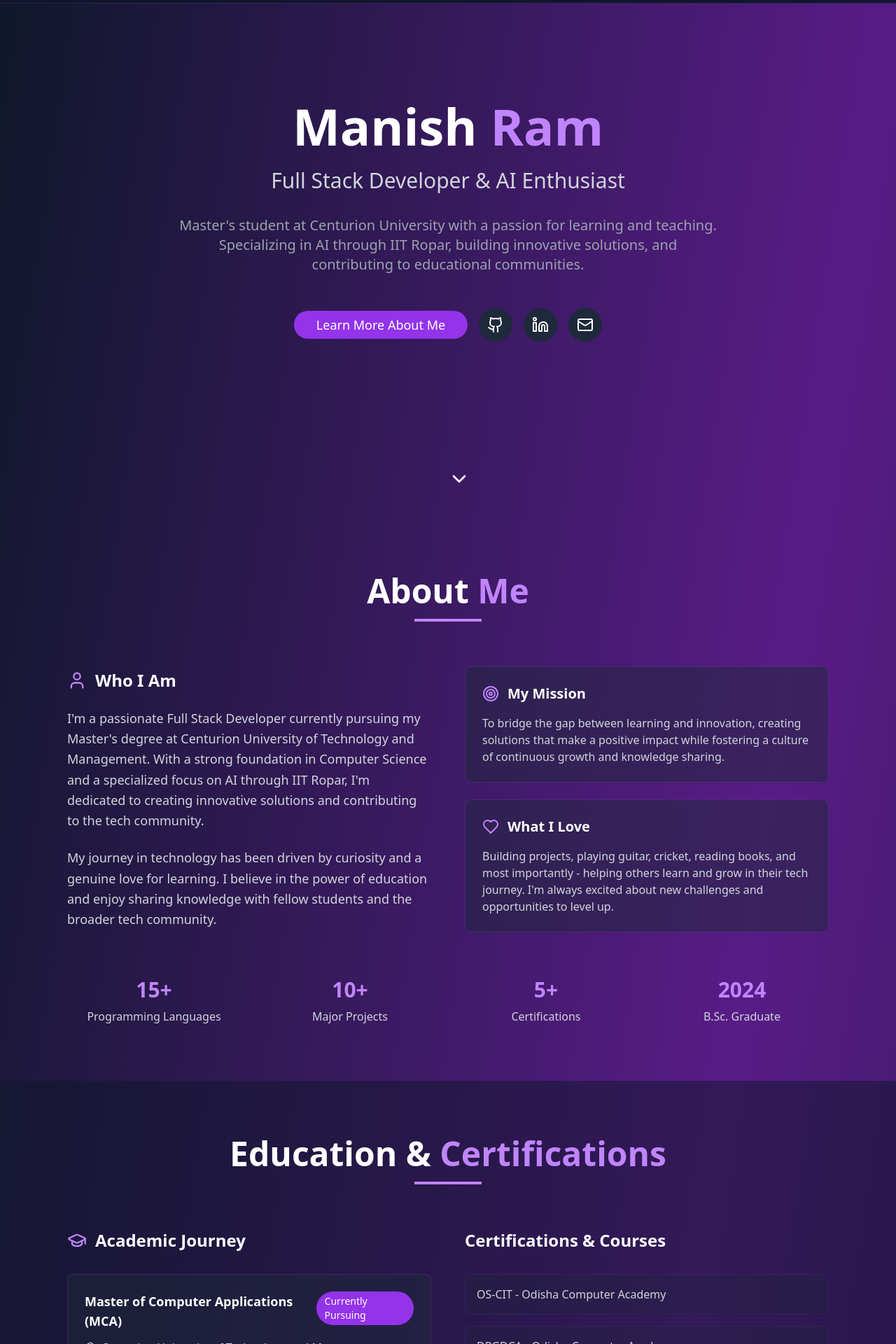
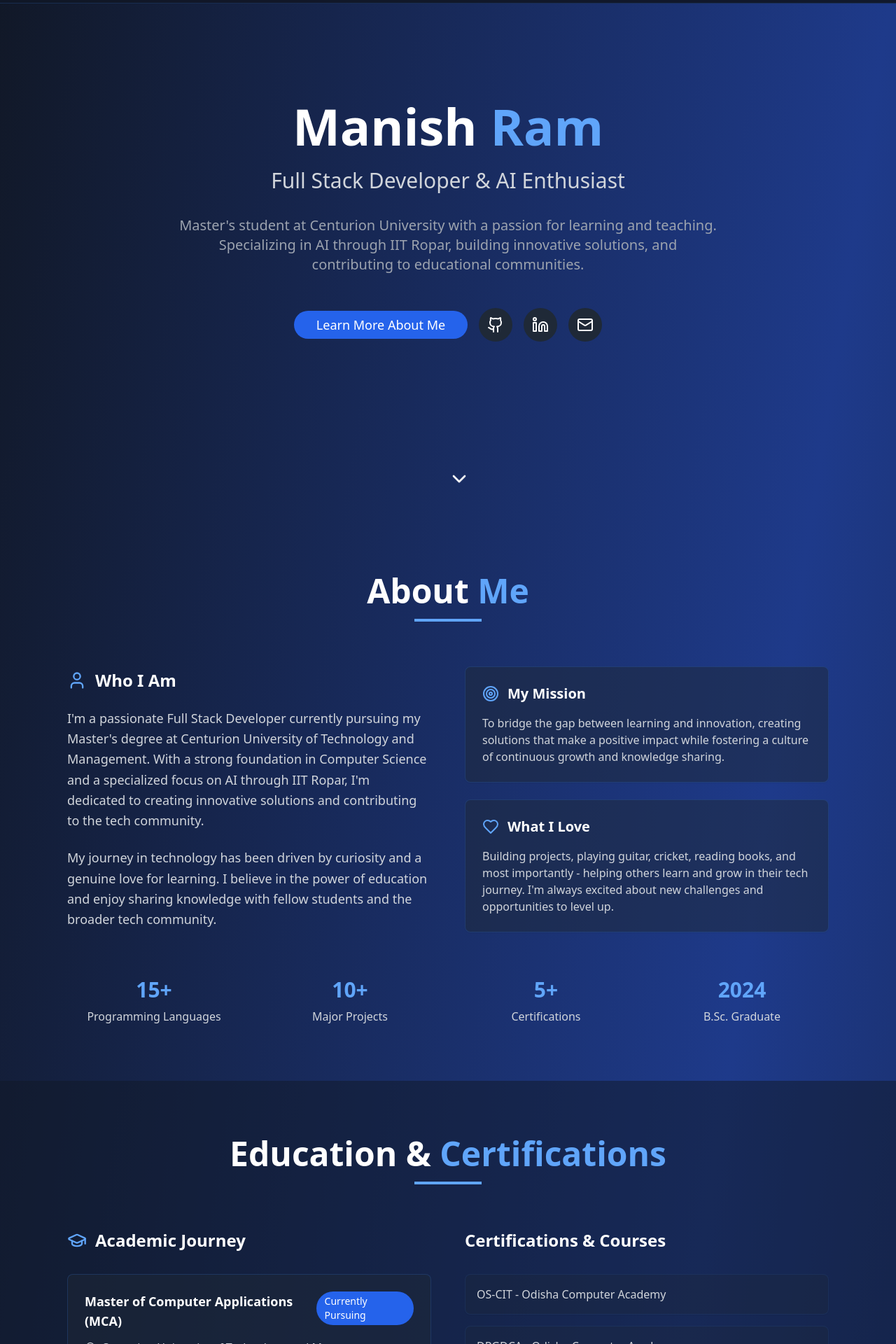
Before and after one commit to Manish9211Ram/My-Portfolio, a React (Vite) app: page / in a window 1280 px wide. Shown: the part 60-1980 px from the top of the page at 70% size. Built offline with nearby package versions, Linux system fonts and the light colour scheme.

Commit message:
Refactor: Improve color palette
Adjust color schemes for better visual appeal.

```diff
--- a/src/components/About.tsx
+++ b/src/components/About.tsx
@@ -8,15 +8,15 @@ const About = () => {
       <div className="container mx-auto max-w-6xl">
         <div className="text-center mb-16">
           <h2 className="text-4xl md:text-5xl font-bold text-white mb-4">
-            About <span className="text-purple-400">Me</span>
+            About <span className="text-blue-400">Me</span>
           </h2>
-          <div className="w-24 h-1 bg-purple-400 mx-auto"></div>
+          <div className="w-24 h-1 bg-blue-400 mx-auto"></div>
         </div>
 
         <div className="grid md:grid-cols-2 gap-12 items-center">
           <div className="space-y-6">
             <div className="flex items-center space-x-3 mb-6">
-              <User className="text-purple-400" size={28} />
+              <User className="text-blue-400" size={28} />
               <h3 className="text-2xl font-semibold text-white">Who I Am</h3>
             </div>
             <p className="text-gray-300 text-lg leading-relaxed">
@@ -33,10 +33,10 @@ const About = () => {
           </div>
 
           <div className="space-y-6">
-            <Card className="bg-slate-800/50 border-purple-500/20 hover:bg-slate-800/70 transition-all duration-300">
+            <Card className="bg-gray-800/50 border-blue-500/20 hover:bg-gray-800/70 transition-all duration-300">
               <CardContent className="p-6">
                 <div className="flex items-center space-x-3 mb-4">
-                  <Target className="text-purple-400" size={24} />
+                  <Target className="text-blue-400" size={24} />
                   <h4 className="text-xl font-semibold text-white">My Mission</h4>
                 </div>
                 <p className="text-gray-300">
@@ -47,10 +47,10 @@ const About = () => {
               </CardContent>
             </Card>
 
-            <Card className="bg-slate-800/50 border-purple-500/20 hover:bg-slate-800/70 transition-all duration-300">
+            <Card className="bg-gray-800/50 border-blue-500/20 hover:bg-gray-800/70 transition-all duration-300">
               <CardContent className="p-6">
                 <div className="flex items-center space-x-3 mb-4">
-                  <Heart className="text-purple-400" size={24} />
+                  <Heart className="text-blue-400" size={24} />
                   <h4 className="text-xl font-semibold text-white">What I Love</h4>
                 </div>
                 <p className="text-gray-300">
@@ -65,19 +65,19 @@ const About = () => {
 
         <div className="mt-16 grid grid-cols-2 md:grid-cols-4 gap-8 text-center">
           <div className="space-y-2">
-            <div className="text-3xl font-bold text-purple-400">15+</div>
+            <div className="text-3xl font-bold text-blue-400">15+</div>
             <div className="text-gray-300">Programming Languages</div>
           </div>
           <div className="space-y-2">
-            <div className="text-3xl font-bold text-purple-400">10+</div>
+            <div className="text-3xl font-bold text-blue-400">10+</div>
             <div className="text-gray-300">Major Projects</div>
           </div>
           <div className="space-y-2">
-            <div className="text-3xl font-bold text-purple-400">5+</div>
+            <div className="text-3xl font-bold text-blue-400">5+</div>
             <div className="text-gray-300">Certifications</div>
           </div>
           <div className="space-y-2">
-            <div className="text-3xl font-bold text-purple-400">2024</div>
+            <div className="text-3xl font-bold text-blue-400">2024</div>
             <div className="text-gray-300">B.Sc. Graduate</div>
           </div>
         </div>
--- a/src/components/Education.tsx
+++ b/src/components/Education.tsx
@@ -9,35 +9,35 @@ const Education = () => {
       institution: "Centurion University of Technology and Management",
       year: "2023 - 2025 (2nd Year)",
       status: "Currently Pursuing",
-      color: "purple"
+      color: "blue"
     },
     {
       degree: "Minor in Artificial Intelligence",
       institution: "IIT Ropar",
       year: "Current",
       status: "Pursuing",
-      color: "blue"
+      color: "emerald"
     },
     {
       degree: "Bachelor of Science in Computer Science",
       institution: "Utkal University",
       year: "2024",
       status: "Completed",
-      color: "green"
+      color: "violet"
     },
     {
       degree: "Higher Secondary (12th)",
       institution: "CBSE Board",
       year: "2021",
       status: "Completed",
-      color: "yellow"
+      color: "orange"
     },
     {
       degree: "Secondary (10th)",
       institution: "CBSE Board",
       year: "2019",
       status: "Completed",
-      color: "orange"
+      color: "cyan"
     }
   ];
 
@@ -53,35 +53,35 @@ const Education = () => {
   ];
 
   return (
-    <section id="education" className="py-20 px-4 bg-slate-900/50">
+    <section id="education" className="py-20 px-4 bg-gray-900/50">
       <div className="container mx-auto max-w-6xl">
         <div className="text-center mb-16">
           <h2 className="text-4xl md:text-5xl font-bold text-white mb-4">
-            Education & <span className="text-purple-400">Certifications</span>
+            Education & <span className="text-blue-400">Certifications</span>
           </h2>
-          <div className="w-24 h-1 bg-purple-400 mx-auto"></div>
+          <div className="w-24 h-1 bg-blue-400 mx-auto"></div>
         </div>
 
         <div className="grid lg:grid-cols-2 gap-12">
           {/* Education Timeline */}
           <div>
             <h3 className="text-2xl font-semibold text-white mb-8 flex items-center">
-              <GraduationCap className="text-purple-400 mr-3" size={28} />
+              <GraduationCap className="text-blue-400 mr-3" size={28} />
               Academic Journey
             </h3>
             <div className="space-y-6">
               {educationData.map((edu, index) => (
                 <Card
                   key={index}
-                  className="bg-slate-800/50 border-purple-500/20 hover:bg-slate-800/70 transition-all duration-300 hover:scale-105"
+                  className="bg-gray-800/50 border-blue-500/20 hover:bg-gray-800/70 transition-all duration-300 hover:scale-105"
                 >
                   <CardContent className="p-6">
                     <div className="flex items-start justify-between mb-3">
                       <h4 className="text-lg font-semibold text-white">{edu.degree}</h4>
                       <span className={`px-3 py-1 rounded-full text-sm ${
                         edu.status === 'Currently Pursuing' || edu.status === 'Pursuing'
-                          ? 'bg-purple-600 text-white'
-                          : 'bg-green-600 text-white'
+                          ? 'bg-blue-600 text-white'
+                          : 'bg-emerald-600 text-white'
                       }`}>
                         {edu.status}
                       </span>
@@ -109,7 +109,7 @@ const Education = () => {
               {certifications.map((cert, index) => (
                 <Card
                   key={index}
-                  className="bg-slate-800/30 border-purple-500/10 hover:bg-slate-800/50 transition-all duration-300"
+                  className="bg-gray-800/30 border-blue-500/10 hover:bg-gray-800/50 transition-all duration-300"
                 >
                   <CardContent className="p-4">
                     <p className="text-gray-300">{cert}</p>
@@ -118,7 +118,7 @@ const Education = () => {
               ))}
             </div>
 
-            <Card className="mt-6 bg-gradient-to-r from-purple-600/20 to-blue-600/20 border-purple-500/30">
+            <Card className="mt-6 bg-gradient-to-r from-blue-600/20 to-emerald-600/20 border-blue-500/30">
               <CardContent className="p-6">
                 <h4 className="text-lg font-semibold text-white mb-3">Recent Achievements</h4>
                 <ul className="text-gray-300 space-y-2">
--- a/src/components/Hero.tsx
+++ b/src/components/Hero.tsx
@@ -12,7 +12,7 @@ const Hero = () => {
       <div className="container mx-auto px-4 text-center">
         <div className="max-w-4xl mx-auto">
           <h1 className="text-5xl md:text-7xl font-bold text-white mb-6 animate-fade-in">
-            Manish <span className="text-purple-400">Ram</span>
+            Manish <span className="text-blue-400">Ram</span>
           </h1>
           <h2 className="text-2xl md:text-3xl text-gray-300 mb-8 animate-fade-in">
             Full Stack Developer & AI Enthusiast
@@ -26,7 +26,7 @@ const Hero = () => {
           <div className="flex flex-col sm:flex-row gap-4 justify-center items-center mb-12 animate-fade-in">
             <Button
               onClick={scrollToAbout}
-              className="bg-purple-600 hover:bg-purple-700 text-white px-8 py-3 rounded-full text-lg transition-all duration-300 hover:scale-105"
+              className="bg-blue-600 hover:bg-blue-700 text-white px-8 py-3 rounded-full text-lg transition-all duration-300 hover:scale-105"
             >
               Learn More About Me
             </Button>
@@ -36,7 +36,7 @@ const Hero = () => {
                 href="https://github.com/Manish9211Ram"
                 target="_blank"
                 rel="noopener noreferrer"
-                className="p-3 bg-slate-800 hover:bg-purple-600 text-white rounded-full transition-all duration-300 hover:scale-110"
+                className="p-3 bg-gray-800 hover:bg-blue-600 text-white rounded-full transition-all duration-300 hover:scale-110"
               >
                 <Github size={24} />
               </a>
@@ -44,13 +44,13 @@ const Hero = () => {
                 href="https://www.linkedin.com/in/manishramofficial"
                 target="_blank"
                 rel="noopener noreferrer"
-                className="p-3 bg-slate-800 hover:bg-purple-600 text-white rounded-full transition-all duration-300 hover:scale-110"
+                className="p-3 bg-gray-800 hover:bg-blue-600 text-white rounded-full transition-all duration-300 hover:scale-110"
               >
                 <Linkedin size={24} />
               </a>
               <a
                 href="mailto:manishramforcomputer@gmail.com"
-                className="p-3 bg-slate-800 hover:bg-purple-600 text-white rounded-full transition-all duration-300 hover:scale-110"
+                className="p-3 bg-gray-800 hover:bg-blue-600 text-white rounded-full transition-all duration-300 hover:scale-110"
               >
                 <Mail size={24} />
               </a>
--- a/src/components/Skills.tsx
+++ b/src/components/Skills.tsx
@@ -1,4 +1,3 @@
-
 import { Card, CardContent } from "@/components/ui/card";
 import { Code, Database, Cloud, Brain, Shield, Network } from "lucide-react";
 
@@ -8,19 +7,19 @@ const Skills = () => {
       icon: Code,
       title: "Programming Languages",
       skills: ["C", "C++", "Java", "Python", "R", "JavaScript", "PHP", "Shell Scripting"],
-      color: "purple"
+      color: "blue"
     },
     {
       icon: Database,
       title: "Web Technologies",
       skills: ["HTML", "CSS", "JavaScript", "Bootstrap", "SQL", "NoSQL"],
-      color: "blue"
+      color: "emerald"
     },
     {
       icon: Brain,
       title: "AI & Data Science",
       skills: ["Machine Learning", "Artificial Intelligence", "Data Science", "Algorithm Design"],
-      color: "green"
+      color: "violet"
     },
     {
       icon: Shield,
@@ -32,26 +31,26 @@ const Skills = () => {
       icon: Network,
       title: "Networking & Cloud",
       skills: ["Networking", "Cloud Technology (AWS)", "Cisco Packet Tracer"],
-      color: "yellow"
+      color: "orange"
     },
     {
       icon: Database,
       title: "Core Concepts",
       skills: ["Data Structures", "Digital Logic", "Database Management", "Software Engineering"],
-      color: "indigo"
+      color: "cyan"
     }
   ];
 
   const getColorClasses = (color: string) => {
     const colors = {
-      purple: "from-purple-600/20 to-purple-800/20 border-purple-500/30",
       blue: "from-blue-600/20 to-blue-800/20 border-blue-500/30",
-      green: "from-green-600/20 to-green-800/20 border-green-500/30",
+      emerald: "from-emerald-600/20 to-emerald-800/20 border-emerald-500/30",
+      violet: "from-violet-600/20 to-violet-800/20 border-violet-500/30",
       red: "from-red-600/20 to-red-800/20 border-red-500/30",
-      yellow: "from-yellow-600/20 to-yellow-800/20 border-yellow-500/30",
-      indigo: "from-indigo-600/20 to-indigo-800/20 border-indigo-500/30"
+      orange: "from-orange-600/20 to-orange-800/20 border-orange-500/30",
+      cyan: "from-cyan-600/20 to-cyan-800/20 border-cyan-500/30"
     };
-    return colors[color as keyof typeof colors] || colors.purple;
+    return colors[color as keyof typeof colors] || colors.blue;
   };
 
   return (
@@ -59,9 +58,9 @@ const Skills = () => {
       <div className="container mx-auto max-w-6xl">
         <div className="text-center mb-16">
           <h2 className="text-4xl md:text-5xl font-bold text-white mb-4">
-            Skills & <span className="text-purple-400">Technologies</span>
+            Skills & <span className="text-blue-400">Technologies</span>
           </h2>
-          <div className="w-24 h-1 bg-purple-400 mx-auto mb-6"></div>
+          <div className="w-24 h-1 bg-blue-400 mx-auto mb-6"></div>
           <p className="text-gray-300 text-lg max-w-3xl mx-auto">
             A comprehensive toolkit built through academic learning, hands-on projects,
             and continuous exploration of emerging technologies.
@@ -83,7 +82,7 @@ const Skills = () => {
                   {category.skills.map((skill, skillIndex) => (
                     <div
                       key={skillIndex}
-                      className="bg-slate-900/30 px-3 py-2 rounded-lg text-gray-300 hover:bg-slate-900/50 transition-colors duration-200"
+                      className="bg-gray-900/30 px-3 py-2 rounded-lg text-gray-300 hover:bg-gray-900/50 transition-colors duration-200"
                     >
                       {skill}
                     </div>
@@ -95,22 +94,22 @@ const Skills = () => {
         </div>
 
         <div className="mt-16">
-          <Card className="bg-gradient-to-r from-purple-600/20 to-pink-600/20 border-purple-500/30">
+          <Card className="bg-gradient-to-r from-blue-600/20 to-emerald-600/20 border-blue-500/30">
             <CardContent className="p-8 text-center">
               <h3 className="text-2xl font-semibold text-white mb-4">
                 Personal Strengths
               </h3>
               <div className="grid md:grid-cols-3 gap-6">
                 <div className="space-y-2">
-                  <h4 className="text-lg font-semibold text-purple-400">Work Ethic</h4>
+                  <h4 className="text-lg font-semibold text-blue-400">Work Ethic</h4>
                   <p className="text-gray-300">Hard & Smart Working, Honest & Punctual</p>
                 </div>
                 <div className="space-y-2">
-                  <h4 className="text-lg font-semibold text-purple-400">Creative Pursuits</h4>
+                  <h4 className="text-lg font-semibold text-blue-400">Creative Pursuits</h4>
                   <p className="text-gray-300">Art, Playing Guitar, Reading Books</p>
                 </div>
                 <div className="space-y-2">
-                  <h4 className="text-lg font-semibold text-purple-400">Technical Passion</h4>
+                  <h4 className="text-lg font-semibold text-blue-400">Technical Passion</h4>
                   <p className="text-gray-300">Programming, Project Building, Cricket</p>
                 </div>
               </div>
--- a/src/pages/Index.tsx
+++ b/src/pages/Index.tsx
@@ -10,7 +10,7 @@ import Navigation from "@/components/Navigation";
 
 const Index = () => {
   return (
-    <div className="min-h-screen bg-gradient-to-br from-slate-900 via-purple-900 to-slate-900">
+    <div className="min-h-screen bg-gradient-to-br from-gray-900 via-blue-900 to-gray-900">
       <Navigation />
       <Hero />
       <About />
```
Also changed, not shown: src/components/Contact.tsx (+14 -15 lines), src/components/Experience.tsx (+15 -16 lines), src/components/Navigation.tsx (+4 -4 lines), src/components/Projects.tsx (+17 -18 lines).
